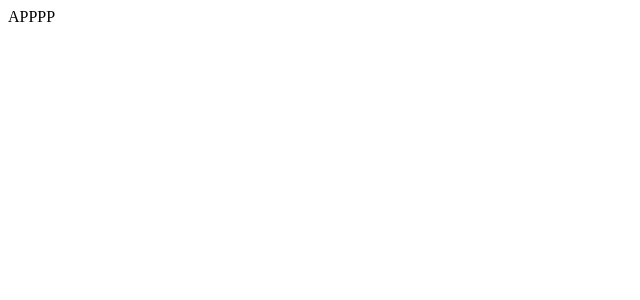
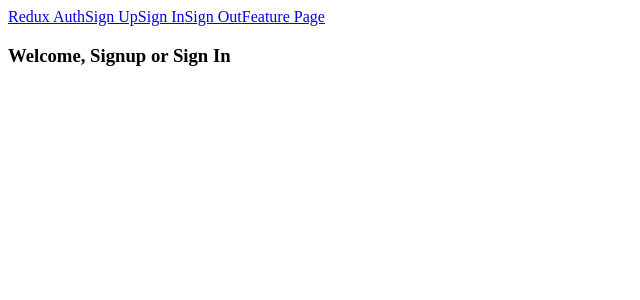
Before and after one commit to sandipguchait/ServerSide-Auth, a React (Create React App) app in the folder client/: page / in a window 1280 px wide. Shown: the top 300 px of the page, without its empty margins (0-640 px from the left). Built offline with nearby package versions, Linux system fonts and the light colour scheme.

Commit message:
adding react-router-dom and linking up routes

```diff
--- a/client/src/components/App.js
+++ b/client/src/components/App.js
@@ -1,9 +1,12 @@
 import React from 'react';
+import Header from './Header';
 
-const App = () => {
+
+const App = (props) => {
     return (
         <div>
-            APPPP
+            <Header/>
+            {props.children}
         </div>
     );
 };
--- /dev/null
+++ b/client/src/components/Header.js
@@ -0,0 +1,19 @@
+import React, { Component } from 'react';
+import { Link } from 'react-router-dom';
+
+class Header extends Component {
+
+    render() {
+        return (
+           <React.Fragment>
+                <Link to="/">Redux Auth</Link>
+                <Link to="/signup">Sign Up</Link>
+                <Link to="/signin">Sign In</Link>
+                <Link to="/signput">Sign Out</Link>
+                <Link to="/feature">Feature Page</Link>
+           </React.Fragment>
+        );
+    }
+}
+
+export default Header;
--- /dev/null
+++ b/client/src/components/Welcome.js
@@ -0,0 +1,9 @@
+import React from 'react';
+
+const Welcome = (props) => {
+    return (
+        <h3>Welcome, Signup or Sign In</h3>
+    );
+};
+
+export default Welcome;
--- a/client/src/index.js
+++ b/client/src/index.js
@@ -1,6 +1,18 @@
 import React from 'react';
 import ReactDOM from 'react-dom';
+import { BrowserRouter, Route } from 'react-router-dom';
 
+import Header from './components/Header';
 import App from './components/App';
+import Welcome from './components/Welcome';
 
-ReactDOM.render(<App/>, document.getElementById('root'));
+
+const Root = () => (
+    <BrowserRouter>
+        <App>
+            <Route path="/" exact component={Welcome} />
+        </App>
+    </BrowserRouter>
+)
+
+ReactDOM.render(<Root/>, document.getElementById('root'));
```
